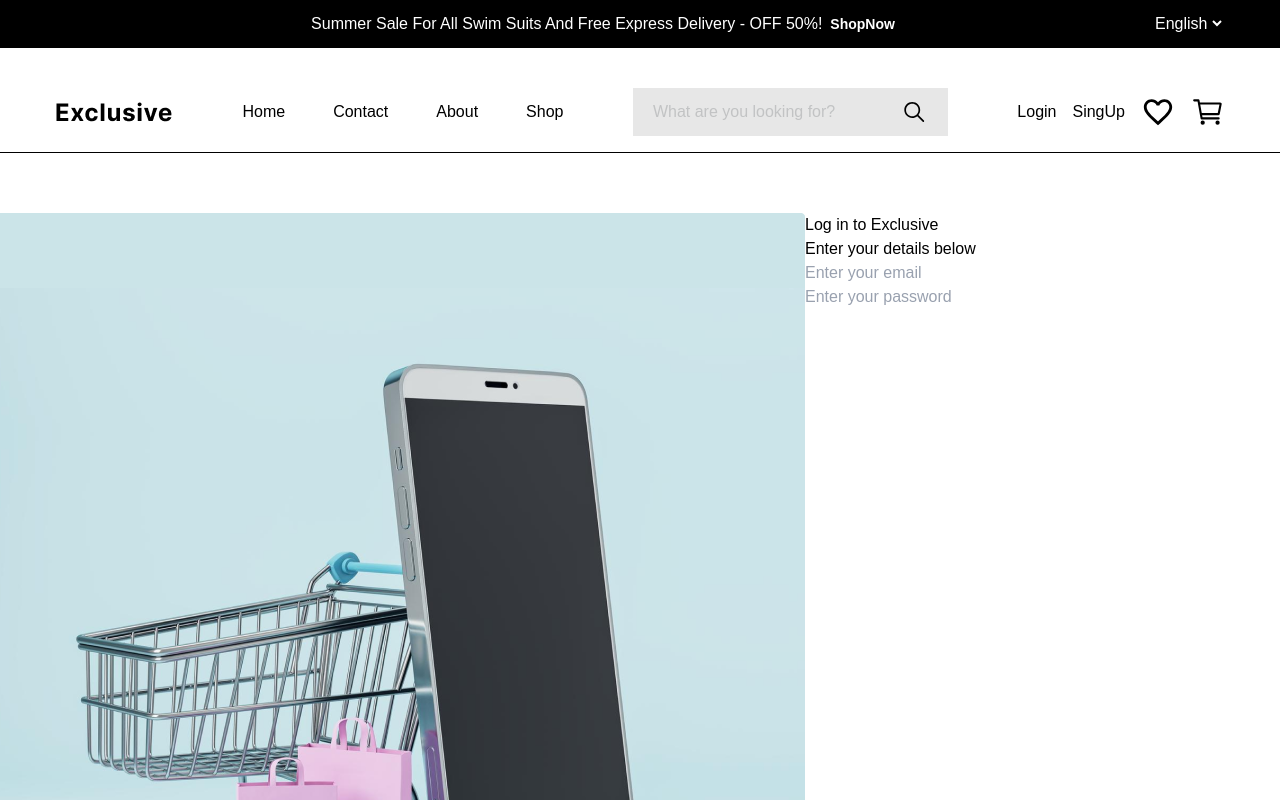
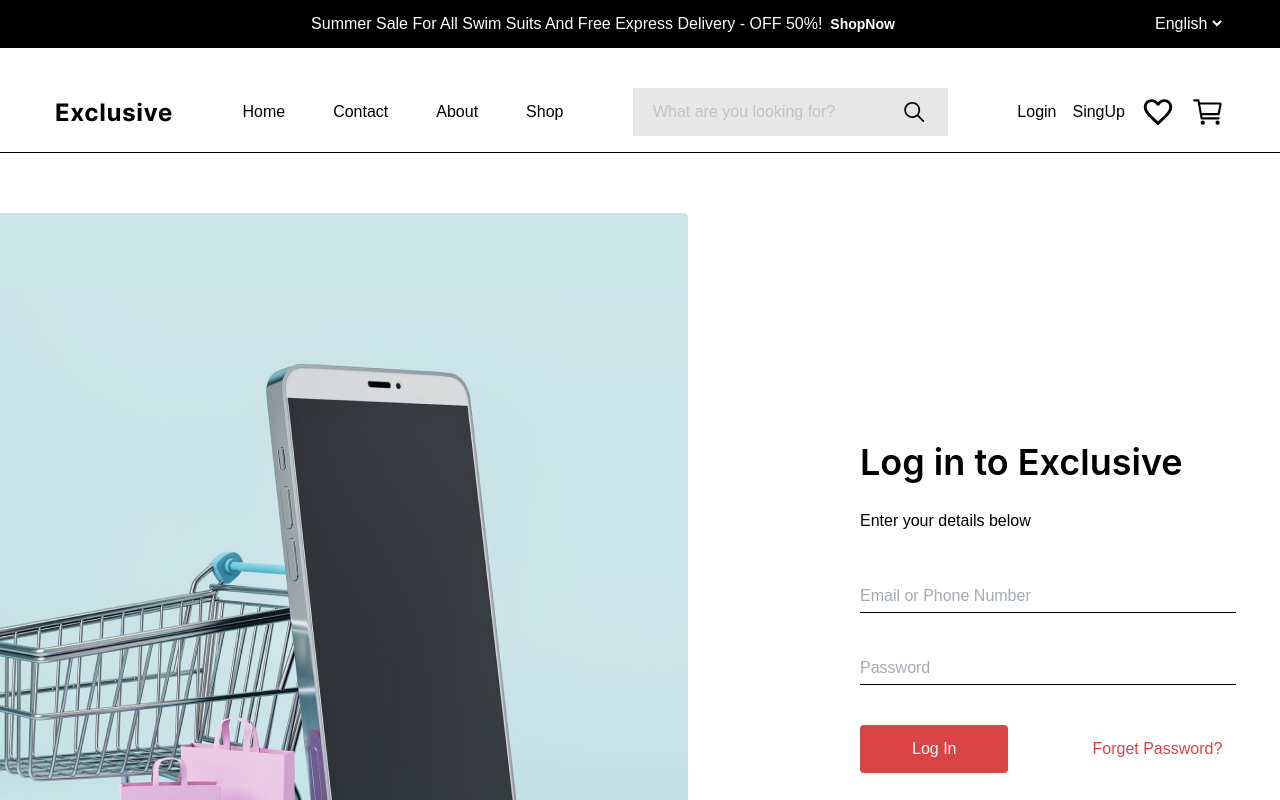
Before and after one commit to theprosanto/E-Commerce-Project-With-React, a React (Vite) app: page /login in a window 1280 px wide. Shown: the top 800 px of the page. Built offline with nearby package versions, Linux system fonts and the light colour scheme.

Commit message:
logingpagedone

```diff
--- a/src/Pages/Login/loginPage.jsx
+++ b/src/Pages/Login/loginPage.jsx
@@ -1,28 +1,26 @@
 import React from 'react'
 import Container from '../../Components/Container'
+import CustomButton from '../../Components/CustomButton';
 
 import loginImage from '../../assets/loginImage.png'
 
 const loginPage = () => {
   return (
-    <div className='mt-15 mb-35 flex'>
-      <img src={loginImage} alt="" />
+    <div className='mt-15 mb-35'>
       <Container>
-        <div>
-          <div>
-            <h1>Log in to Exclusive</h1>
-            <p>Enter your details below</p>
-            <input
-              type="email"
-              placeholder="Enter your email"
-              className=" placeholder-gray-400 focus:outline-none focus:border-red-500"
-            />
-<br />
-            <input
-              type="password"
-              placeholder="Enter your password"
-              className="placeholder-gray-400 focus:outline-none focus:border-red-500"
-            />
+        <div className='flex gap items-center'>
+          <img src={loginImage} alt="" className="-translate-x-43" />
+          <div className="">
+            <h1 className='font-semibold font-inter text-[36px]'>Log in to Exclusive</h1>
+            <p className='mt-5 mb-12'>Enter your details below</p>
+
+            <input type="email" placeholder='Email or Phone Number' className='border-b border-[#000000] w-94 h-8 text-gray-600' />
+            <input type="password" placeholder='Password' className='my-10 border-b border-[#000000] w-94 h-8 text-gray-600' />
+
+              <div className='flex gap-21 items-center'>
+                <CustomButton>Log In</CustomButton>
+                <a href="" className='text-[#DB4444]'>Forget Password?</a>
+              </div>
           </div>
         </div>
       </Container>
```
